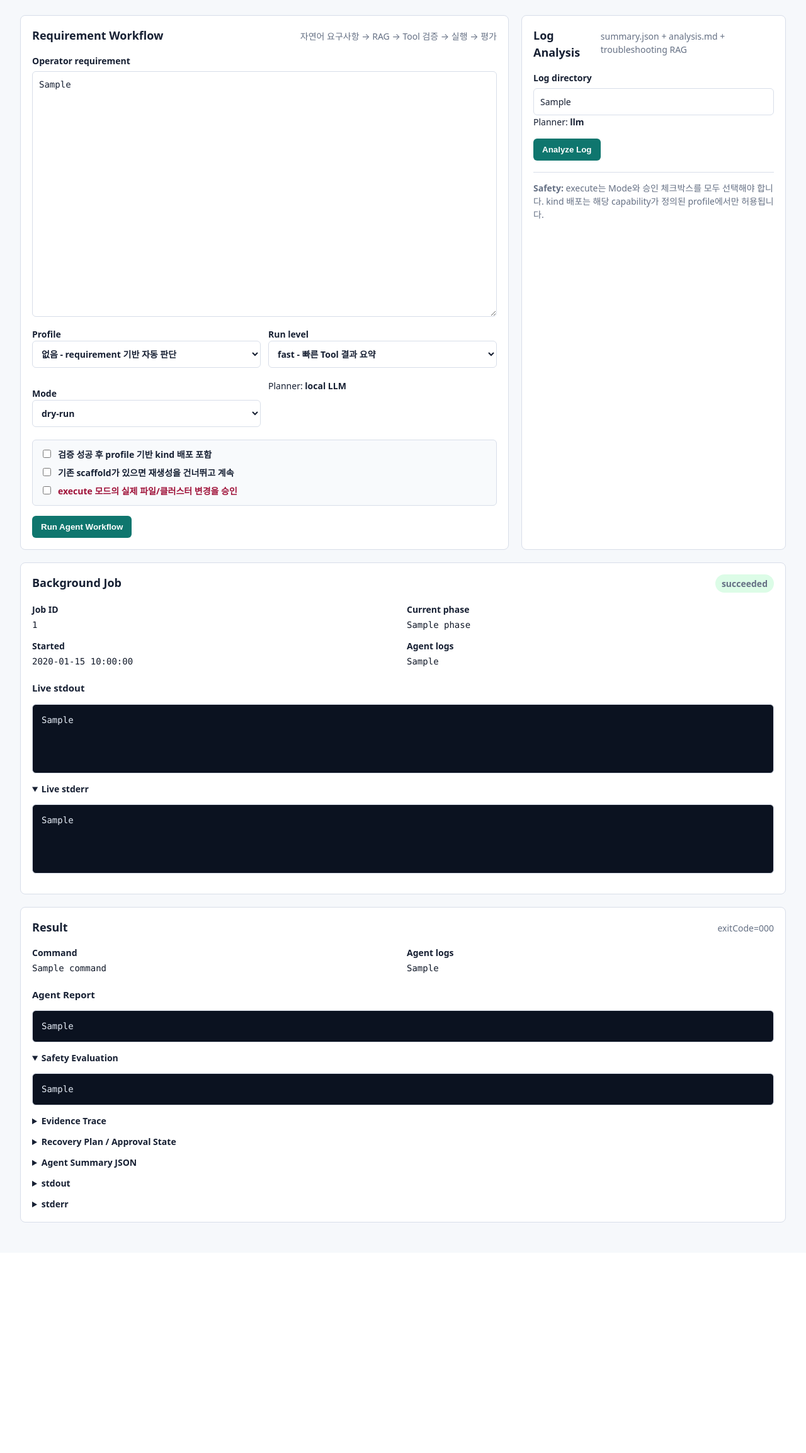
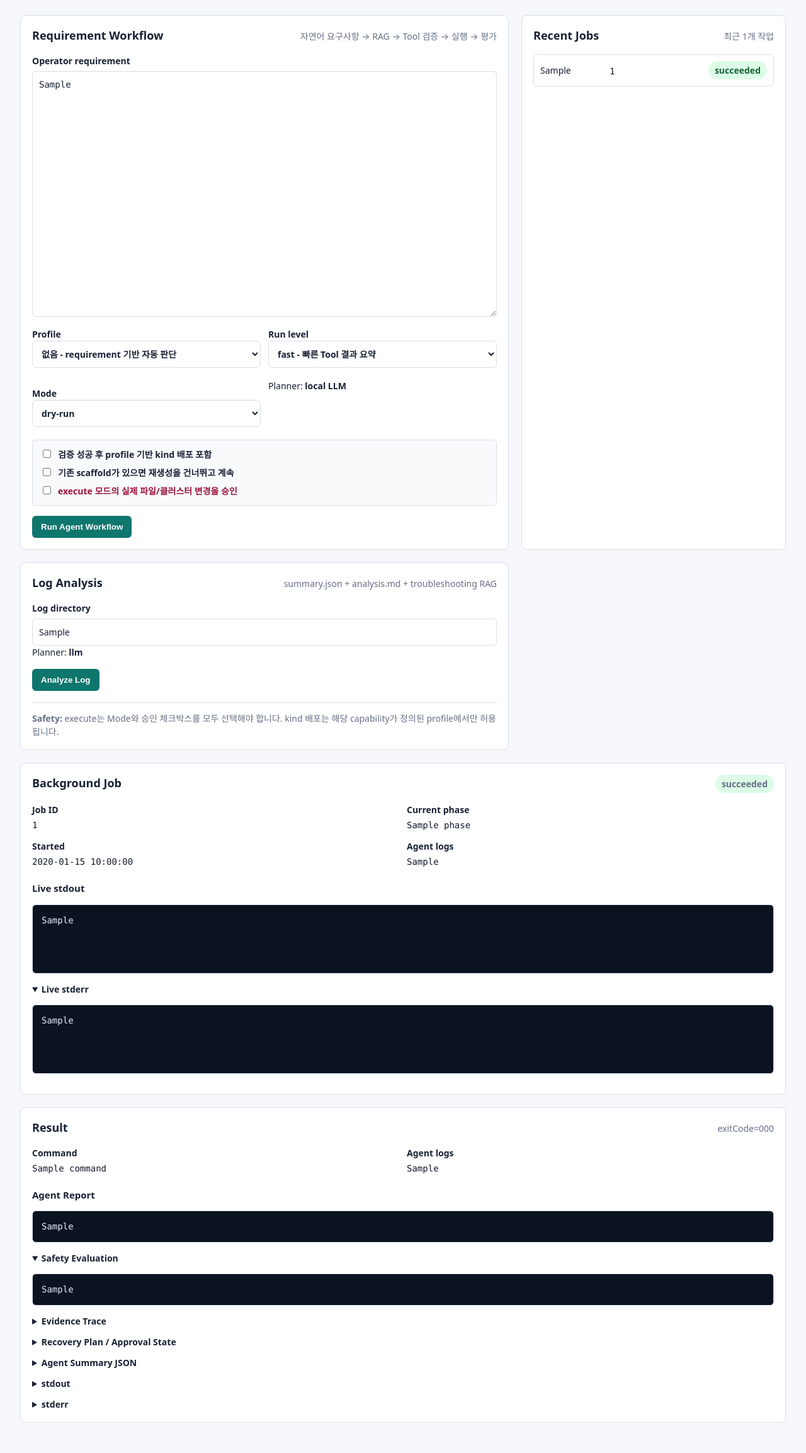
Before and after one commit to kuashi17/k8sagent, a FastAPI app: template web/templates/index.html in a window 1280 px wide. Shown: the part 106-2413 px from the top of the page at 63% size. Before the commit the page ends 2047 px from the top, so only its background shows below. Run offline with FastAPI, Linux system fonts and the light colour scheme; the template is opened without the code that fills it: most values are stand-ins (such as "Sample title", 1, 10 or a date in 2020).

Commit message:
Add Web job cancellation and recovery

```diff
--- a/web/app.py
+++ b/web/app.py
@@ -66,6 +66,7 @@ async def index(request: Request) -> HTMLResponse:
             "selected_run_level": "fast",
             "result": None,
             "job": None,
+            "recent_jobs": jobs.list(10),
         },
     )
 
@@ -194,6 +195,7 @@ async def view_web_run(request: Request, run_type: str, run_id: str) -> HTMLResp
                 "web_run_dir": str(run_dir.relative_to(REPO_ROOT)),
             },
             "job": None,
+            "recent_jobs": jobs.list(10),
         },
     )
 
@@ -218,7 +220,30 @@ async def job_status(job_id: str) -> JSONResponse:
             "agentLogDir": job.get("agentLogDir"),
             "stdoutTail": job.get("stdoutTail"),
             "stderrTail": job.get("stderrTail"),
-            "terminal": job.get("state") in {"succeeded", "failed"},
+            "terminal": job.get("state")
+            in {"succeeded", "failed", "canceled", "interrupted"},
+        }
+    )
+
+
+@app.get("/api/jobs")
+async def job_list(limit: int = 20) -> JSONResponse:
+    return JSONResponse({"jobs": jobs.list(limit)})
+
+
+@app.post("/api/jobs/{job_id}/cancel")
+async def cancel_job(job_id: str) -> JSONResponse:
+    try:
+        job = jobs.cancel(job_id)
+    except ValueError:
+        job = None
+    if not job:
+        return JSONResponse({"error": "job not found"}, status_code=404)
+    return JSONResponse(
+        {
+            "jobId": job.get("jobId"),
+            "state": job.get("state"),
+            "phase": job.get("phase"),
         }
     )
 
@@ -269,6 +294,7 @@ def page_context(
         "selected_run_level": selected_run_level,
         "result": result,
         "job": job,
+        "recent_jobs": jobs.list(10),
     }
 
 
--- a/web/job_manager.py
+++ b/web/job_manager.py
@@ -14,7 +14,7 @@ from uuid import uuid4
 
 
 AGENT_LOG_PATTERN = re.compile(r"Agent logs:\s*(\S+)")
-TERMINAL_STATES = {"succeeded", "failed"}
+TERMINAL_STATES = {"succeeded", "failed", "canceled", "interrupted"}
 
 
 class JobManager:
@@ -22,7 +22,9 @@ class JobManager:
         self.repo_root = repo_root
         self.root = root
         self.root.mkdir(parents=True, exist_ok=True)
-        self._lock = threading.Lock()
+        self._lock = threading.RLock()
+        self._processes: dict[str, subprocess.Popen[str]] = {}
+        self._recover_interrupted_jobs()
 
     def submit(
         self,
@@ -90,17 +92,59 @@ class JobManager:
             "recovery": (summary.get("recovery") or {}) if isinstance(summary, dict) else {},
         }
 
+    def list(self, limit: int = 20) -> list[dict[str, Any]]:
+        jobs = []
+        for status_path in self.root.glob("*/status.json"):
+            try:
+                status = json.loads(status_path.read_text(encoding="utf-8"))
+            except (OSError, json.JSONDecodeError):
+                continue
+            jobs.append(status)
+        jobs.sort(key=lambda item: str(item.get("createdAt") or ""), reverse=True)
+        return jobs[: max(1, min(limit, 100))]
+
+    def cancel(self, job_id: str) -> dict[str, Any] | None:
+        safe_id = safe_job_id(job_id)
+        job_dir = self.root / safe_id
+        with self._lock:
+            status = self._read_status(job_dir)
+            if not status:
+                return None
+            if status.get("state") in TERMINAL_STATES:
+                return self.get(safe_id)
+            status.update(
+                {
+                    "state": "canceled",
+                    "phase": "canceled",
+                    "finishedAt": now_iso(),
+                    "exitCode": -15,
+                }
+            )
+            self._write_status(job_dir, status)
+            process = self._processes.get(safe_id)
+        if process and process.poll() is None:
+            process.terminate()
+            try:
+                process.wait(timeout=5)
+            except subprocess.TimeoutExpired:
+                process.kill()
+        return self.get(safe_id)
+
     def _run(self, job_dir: Path, status: dict[str, Any]) -> None:
-        status = dict(status)
-        status.update({"state": "running", "phase": "starting", "startedAt": now_iso()})
-        self._write_status(job_dir, status)
+        with self._lock:
+            current = self._read_status(job_dir)
+            if not current or current.get("state") == "canceled":
+                return
+            status = dict(status)
+            status.update({"state": "running", "phase": "starting", "startedAt": now_iso()})
+            self._write_status(job_dir, status)
         env = dict(os.environ)
         env["PYTHONUNBUFFERED"] = "1"
         with (job_dir / "stdout.log").open("w", encoding="utf-8") as stdout_file, (
             job_dir / "stderr.log"
         ).open("w", encoding="utf-8") as stderr_file:
             try:
-                completed = subprocess.run(
+                process = subprocess.Popen(
                     status["command"],
                     cwd=self.repo_root,
                     text=True,
@@ -108,24 +152,37 @@ class JobManager:
                     stderr=stderr_file,
                     env=env,
                 )
-                exit_code = completed.returncode
+                with self._lock:
+                    self._processes[status["jobId"]] = process
+                    current = self._read_status(job_dir)
+                    canceled = bool(current and current.get("state") == "canceled")
+                if canceled and process.poll() is None:
+                    process.terminate()
+                exit_code = process.wait()
                 state = "succeeded" if exit_code == 0 else "failed"
             except Exception as exc:  # noqa: BLE001
                 stderr_file.write(f"\nWeb job execution failed: {exc}\n")
                 exit_code = 1
                 state = "failed"
+            finally:
+                with self._lock:
+                    self._processes.pop(status["jobId"], None)
         stdout = read_text(job_dir / "stdout.log")
         match = AGENT_LOG_PATTERN.search(stdout)
-        status.update(
-            {
-                "state": state,
-                "phase": "completed" if state == "succeeded" else "failed",
-                "finishedAt": now_iso(),
-                "exitCode": exit_code,
-                "agentLogDir": match.group(1) if match else "",
-            }
-        )
-        self._write_status(job_dir, status)
+        with self._lock:
+            current = self._read_status(job_dir)
+            if current and current.get("state") == "canceled":
+                return
+            status.update(
+                {
+                    "state": state,
+                    "phase": "completed" if state == "succeeded" else "failed",
+                    "finishedAt": now_iso(),
+                    "exitCode": exit_code,
+                    "agentLogDir": match.group(1) if match else "",
+                }
+            )
+            self._write_status(job_dir, status)
 
     def _write_status(self, job_dir: Path, status: dict[str, Any]) -> None:
         payload = json.dumps(status, indent=2, ensure_ascii=False)
@@ -133,6 +190,32 @@ class JobManager:
         with self._lock:
             temp.write_text(payload, encoding="utf-8")
             temp.replace(job_dir / "status.json")
+
+    @staticmethod
+    def _read_status(job_dir: Path) -> dict[str, Any] | None:
+        try:
+            status = json.loads((job_dir / "status.json").read_text(encoding="utf-8"))
+        except (OSError, json.JSONDecodeError):
+            return None
+        return status if isinstance(status, dict) else None
+
+    def _recover_interrupted_jobs(self) -> None:
+        for status_path in self.root.glob("*/status.json"):
+            try:
+                status = json.loads(status_path.read_text(encoding="utf-8"))
+            except (OSError, json.JSONDecodeError):
+                continue
+            if status.get("state") not in {"queued", "running"}:
+                continue
+            status.update(
+                {
+                    "state": "interrupted",
+                    "phase": "server restarted",
+                    "finishedAt": now_iso(),
+                    "exitCode": None,
+                }
+            )
+            self._write_status(status_path.parent, status)
 
 
 def infer_phase(stdout: str, fallback: str) -> str:
--- a/web/static/styles.css
+++ b/web/static/styles.css
@@ -116,6 +116,35 @@ h3 {
 .job-note {
   margin-top: 14px;
   color: var(--muted);
+}
+
+.job-list {
+  display: grid;
+  gap: 8px;
+}
+
+.job-list-item {
+  display: grid;
+  grid-template-columns: 100px minmax(0, 1fr) auto;
+  align-items: center;
+  gap: 10px;
+  border: 1px solid var(--line);
+  border-radius: 6px;
+  padding: 10px;
+  color: inherit;
+  text-decoration: none;
+}
+
+.job-list-item:hover {
+  border-color: var(--accent);
+}
+
+.cancel-button {
+  background: #be123c;
+}
+
+.cancel-button:hover {
+  background: #9f1239;
 }
 
 .live-log {
--- a/web/templates/index.html
+++ b/web/templates/index.html
@@ -64,6 +64,24 @@
         </form>
       </section>
 
+      {% if recent_jobs %}
+      <section class="panel">
+        <div class="panel-header">
+          <h2>Recent Jobs</h2>
+          <span>최근 {{ recent_jobs|length }}개 작업</span>
+        </div>
+        <div class="job-list">
+          {% for item in recent_jobs %}
+          <a href="/runs/job/{{ item.jobId }}" class="job-list-item">
+            <span>{{ item.jobType }}</span>
+            <code>{{ item.jobId }}</code>
+            <span class="job-state state-{{ item.state }}">{{ item.state }}</span>
+          </a>
+          {% endfor %}
+        </div>
+      </section>
+      {% endif %}
+
       <section class="panel">
         <div class="panel-header">
           <h2>Log Analysis</h2>
@@ -109,8 +127,11 @@
             <code id="job-agent-log">{{ job.agentLogDir or "pending" }}</code>
           </div>
         </div>
-        {% if job.state not in ["succeeded", "failed"] %}
+        {% if job.state not in ["succeeded", "failed", "canceled", "interrupted"] %}
         <p class="job-note">이 페이지는 실행 중에도 응답합니다. 상태와 로그는 자동으로 갱신됩니다.</p>
+        {% if job.state in ["queued", "running"] %}
+        <button type="button" class="cancel-button" id="cancel-job">Cancel Job</button>
+        {% endif %}
         {% endif %}
         <h3>Live stdout</h3>
         <pre class="live-log" id="job-stdout">{{ job.stdoutTail }}</pre>
@@ -181,7 +202,7 @@
       </section>
       {% endif %}
     </main>
-    {% if job and job.state not in ["succeeded", "failed"] %}
+    {% if job and job.state not in ["succeeded", "failed", "canceled", "interrupted"] %}
     <script>
       (() => {
         const panel = document.getElementById("job-panel");
@@ -191,6 +212,15 @@
         const agentLog = document.getElementById("job-agent-log");
         const stdout = document.getElementById("job-stdout");
         const stderr = document.getElementById("job-stderr");
+        const cancel = document.getElementById("cancel-job");
+
+        if (cancel) {
+          cancel.addEventListener("click", async () => {
+            cancel.disabled = true;
+            await fetch(`/api/jobs/${jobId}/cancel`, {method: "POST"});
+            window.location.reload();
+          });
+        }
 
         async function refreshJob() {
           const response = await fetch(`/api/jobs/${jobId}`, {cache: "no-store"});
```
Also changed, not shown: web/server.py (+31 -4 lines), web/test_app.py (+16 -0 lines), web/test_job_manager.py (+29 -0 lines), README.md.
